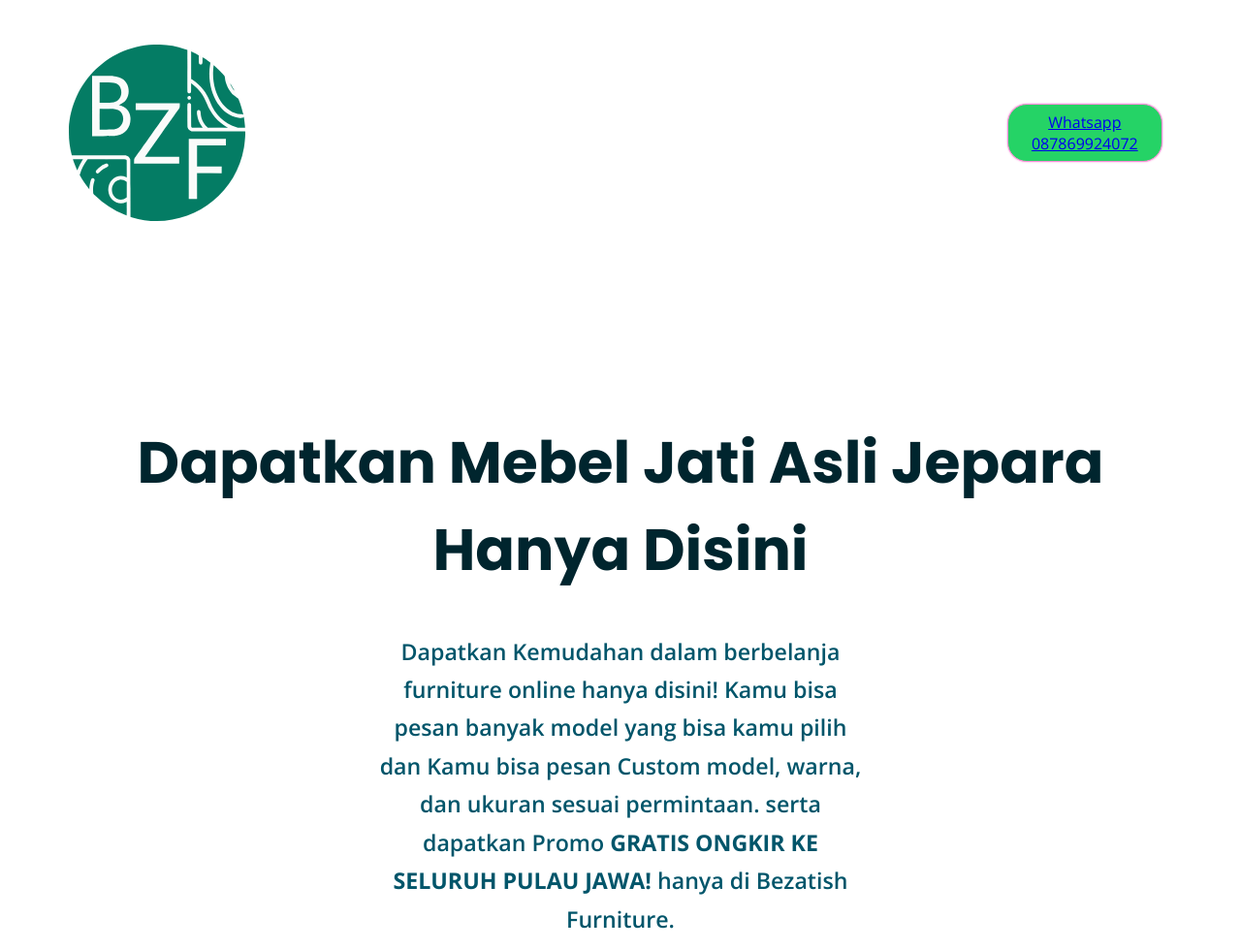
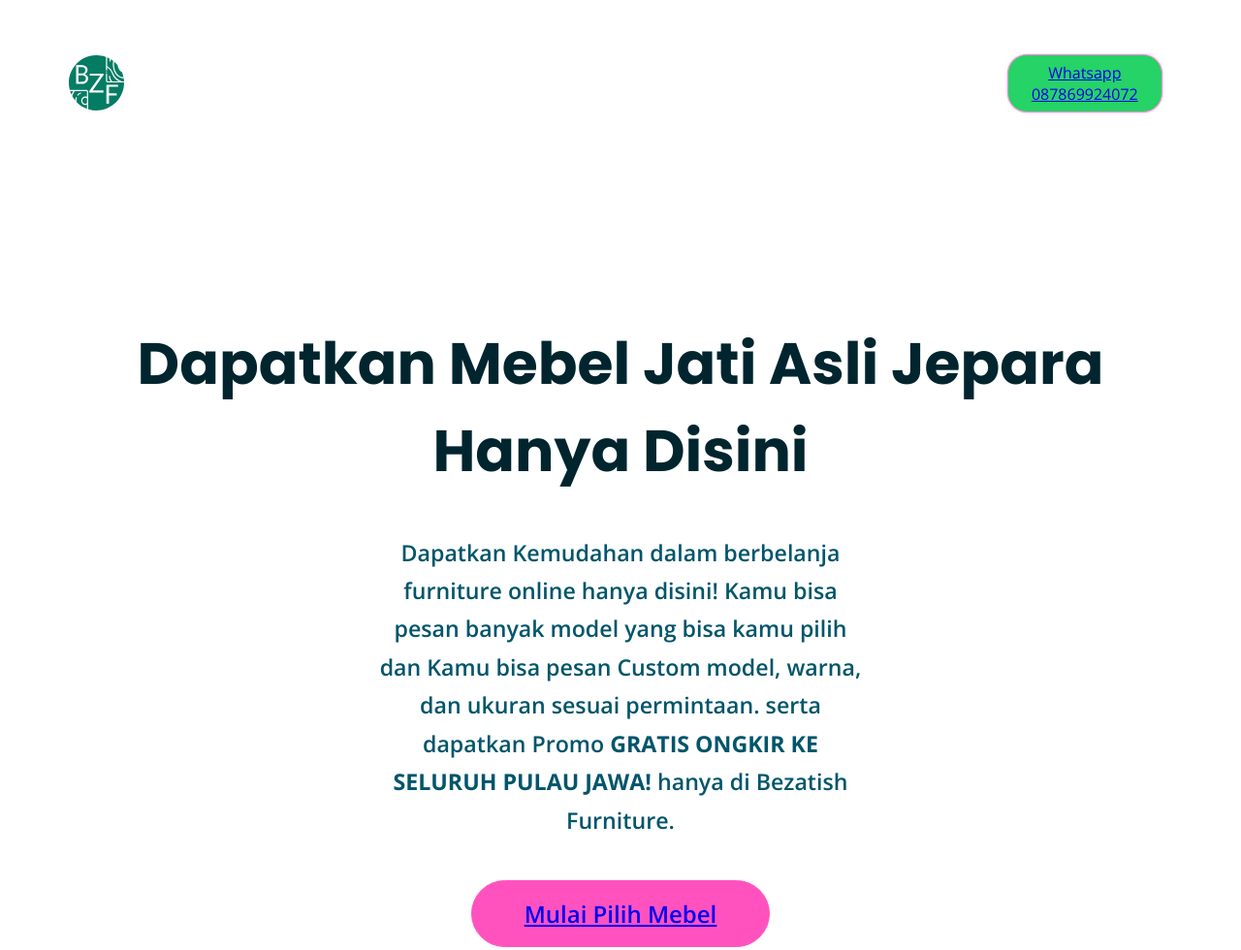
Before and after one commit to pindaaditya/kursitamujati, a plain HTML site: page index.html in a window 1280 px wide. Shown: the top 980 px of the page at 97% size. Drawn offline with nearby package versions, Linux system fonts and the light colour scheme.

Commit message:
Update styles.css

```diff
--- a/styles.css
+++ b/styles.css
@@ -17,7 +17,7 @@
    width: 100%;
 }
 .logo-img{
-   width: 16%;
+   width: 5%;
 }
 .top-bar{
    display: flex;
```
